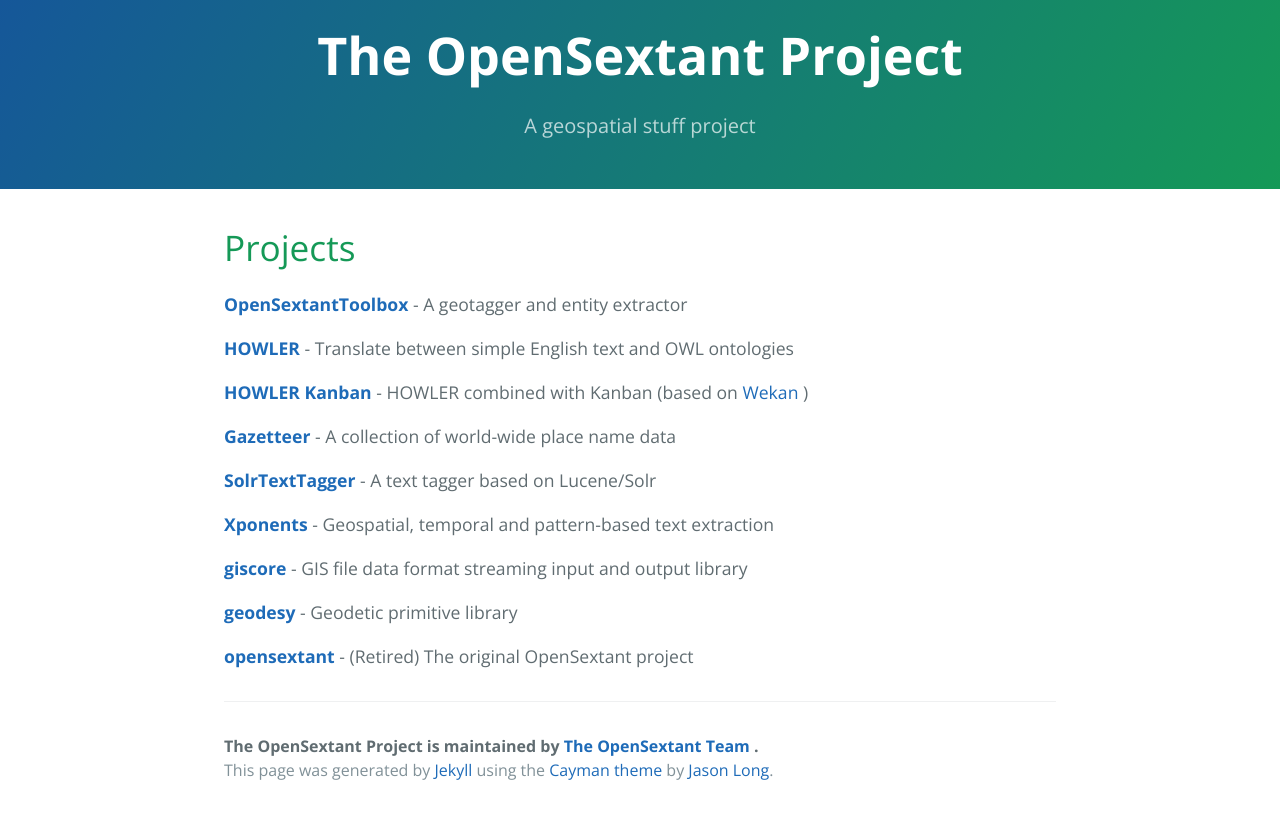
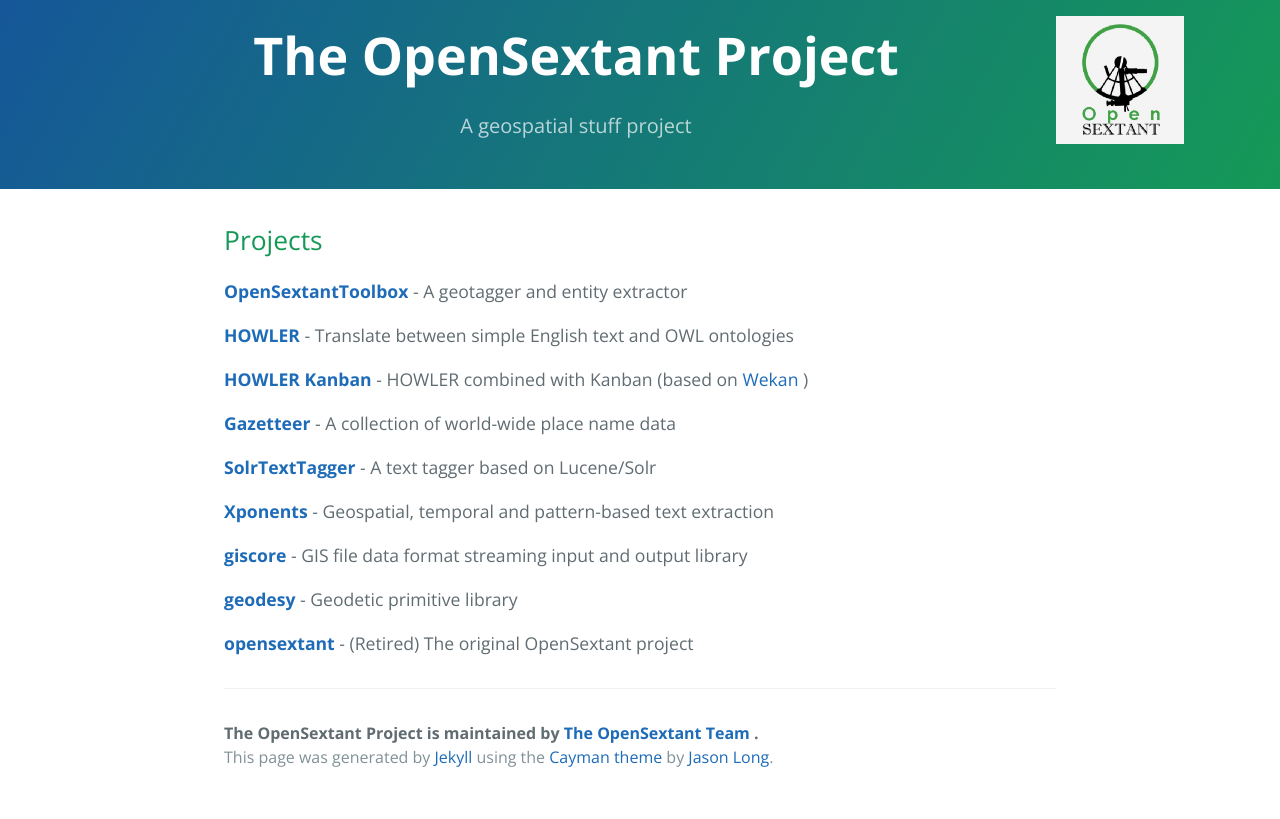
Before and after one commit to OpenSextant/OpenSextant.github.io, a Jekyll site: the page built from index.md, in a window 1280 px wide. Shown: the top 819 px of the page. Built offline with Jekyll 4.4.1, drawn with Linux system fonts in a browser that asks for light colours.

Commit message:
Added logo

```diff
--- a/_includes/page-header.html
+++ b/_includes/page-header.html
@@ -1,4 +1,5 @@
 <section class="page-header">
+   <img src="sextant.png" alt="OpenSextant" style="width:128px;height:128px;">
   <h1 class="project-name">{{ site.title }}</h1>
   <h2 class="project-tagline">{{ site.tagline }}</h2>
 </section>
--- a/css/cayman.css
+++ b/css/cayman.css
@@ -63,6 +63,8 @@ a {
   @media screen and (max-width: 42em) {
     .page-header {
       padding: 2rem 1rem; } }
+img {
+    float: right; }
 
 .project-name {
   margin-top: 0;
--- a/index.md
+++ b/index.md
@@ -3,7 +3,7 @@ layout: default
 ---
 
 
-# Projects
+## Projects
 
 **[OpenSextantToolbox](https://github.com/OpenSextant/OpenSextantToolbox)** - A geotagger and entity extractor
 
```
